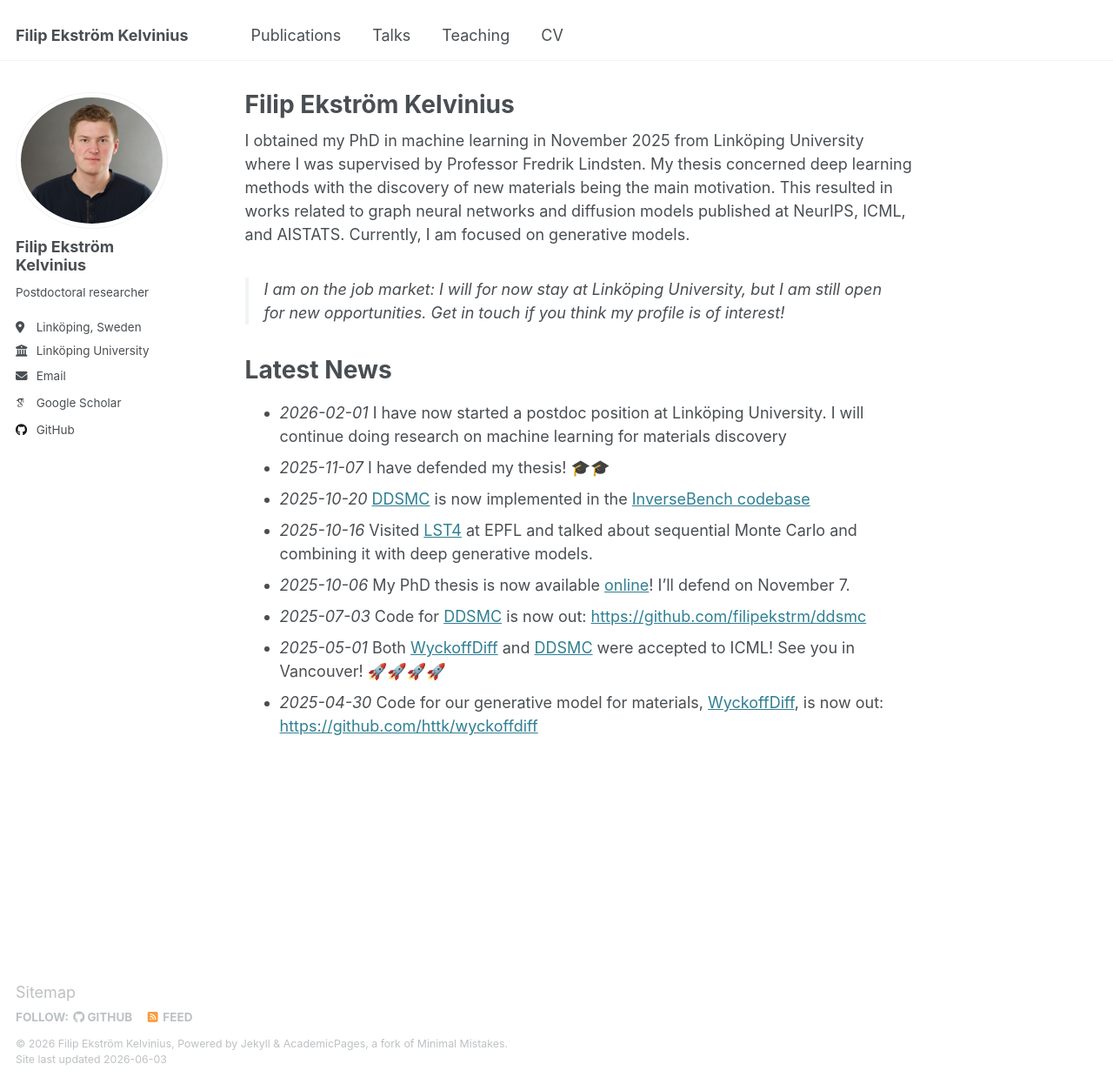
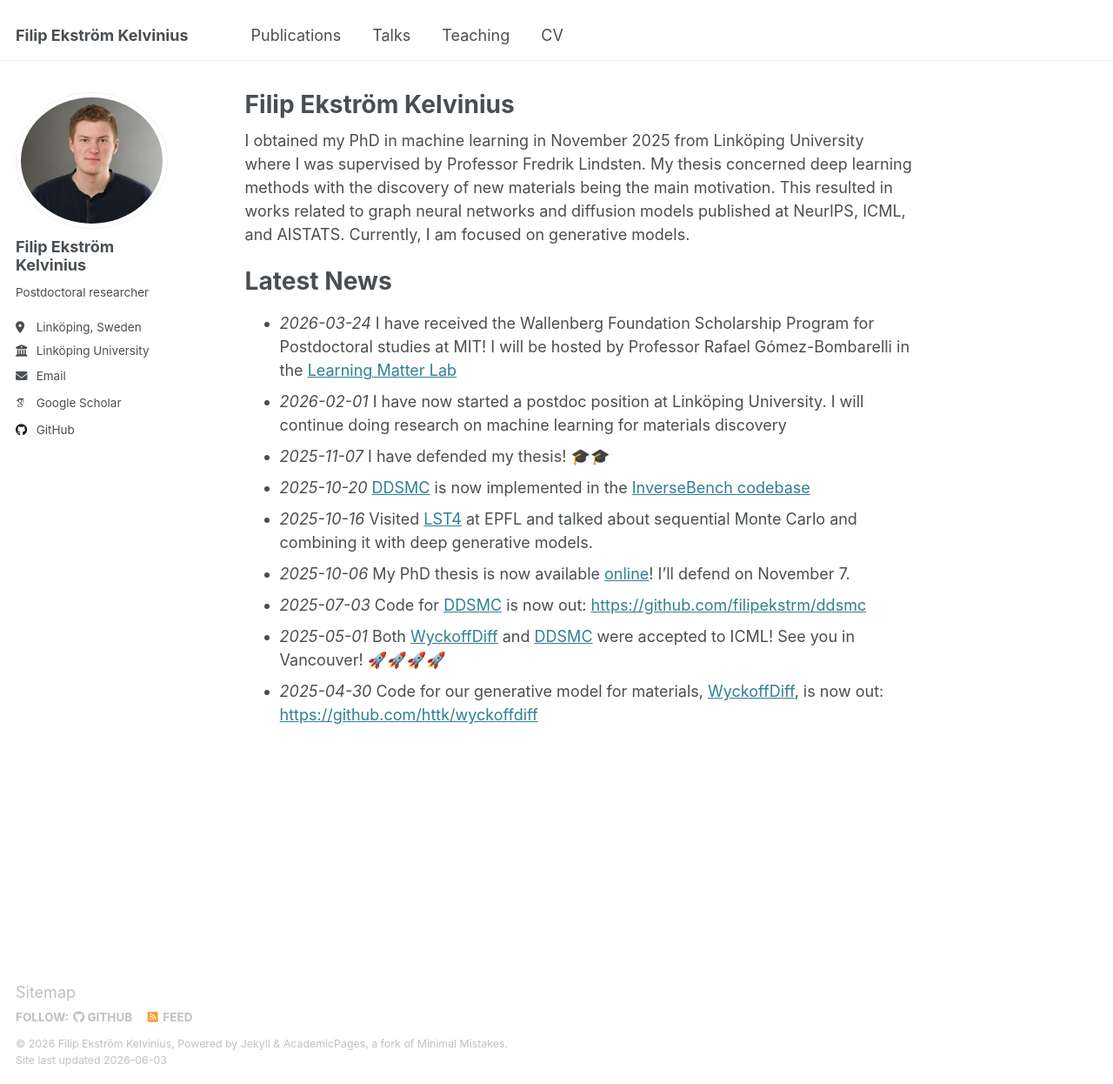
Before and after one commit to filipekstrm/filipekstrm.github.io, a Jekyll site: the page built from _pages/about.md, in a window 1280 px wide and 1246 px high. Shown: the whole window at 87% size. Built offline with Jekyll 4.4.1, drawn with Linux system fonts in a browser that asks for light colours; some web fonts are replaced.

Commit message:
MIT scholarship

```diff
--- a/_pages/about.md
+++ b/_pages/about.md
@@ -9,9 +9,8 @@ redirect_from:
 
 I obtained my PhD in machine learning in November 2025 from Linköping University where I was supervised by Professor Fredrik Lindsten. My thesis concerned deep learning methods with the discovery of new materials being the main motivation. This resulted in works related to graph neural networks and diffusion models published at NeurIPS, ICML, and AISTATS. Currently, I am focused on generative models.
 
-> I am on the job market: I will for now stay at Linköping University, but I am still open for new opportunities. Get in touch if you think my profile is of interest!
-
 # Latest News
+* *2026-03-24* I have received the Wallenberg Foundation Scholarship Program for Postdoctoral studies at MIT! I will be hosted by Professor Rafael Gómez-Bombarelli in the [Learning Matter Lab](https://gomezbombarelli.mit.edu/)
 * *2026-02-01* I have now started a postdoc position at Linköping University. I will continue doing research on machine learning for materials discovery
 * *2025-11-07* I have defended my thesis! 🎓🎓
 * *2025-10-20* [DDSMC](https://proceedings.mlr.press/v267/ekstrom-kelvinius25b.html) is now implemented in the [InverseBench codebase](https://github.com/devzhk/InverseBench)
```
